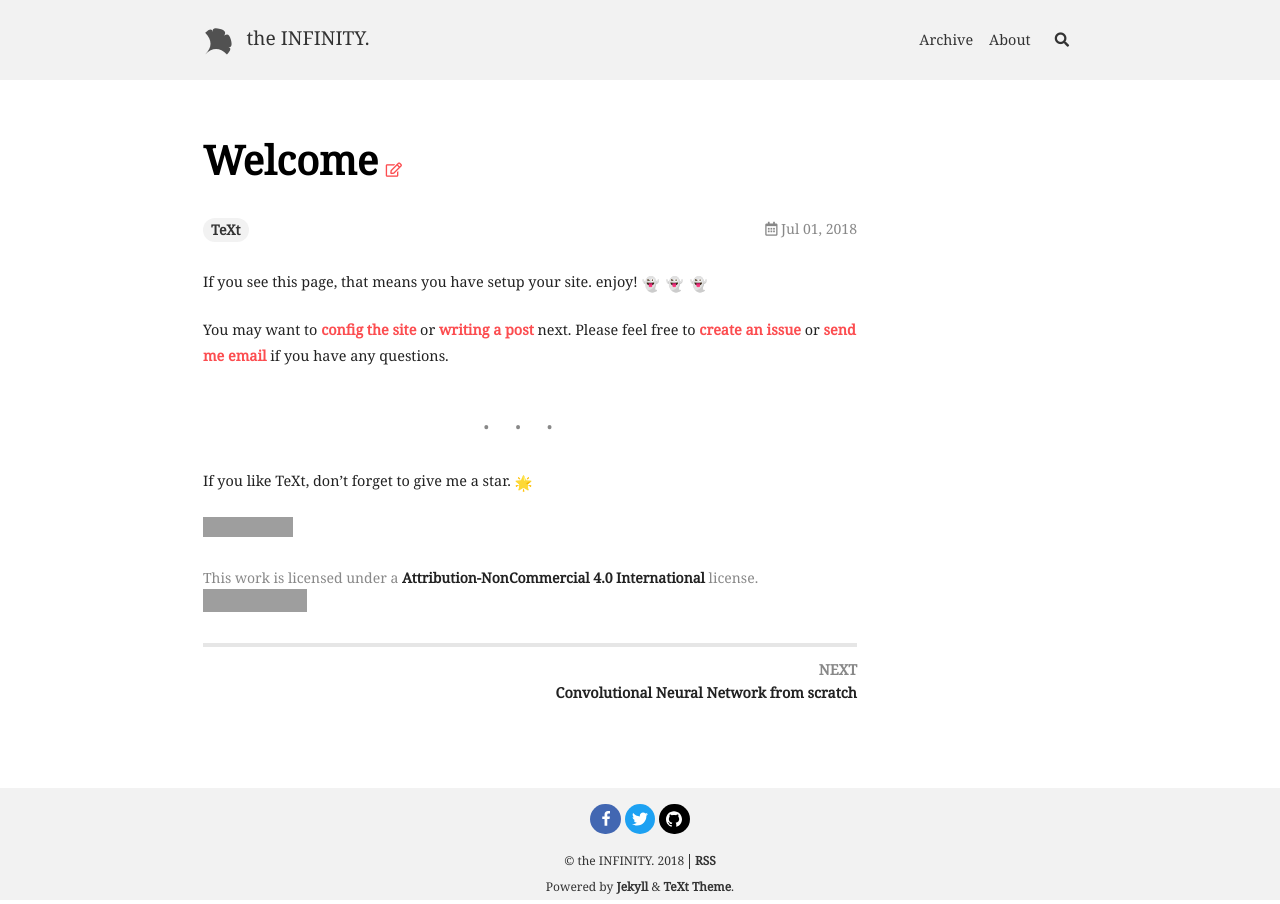
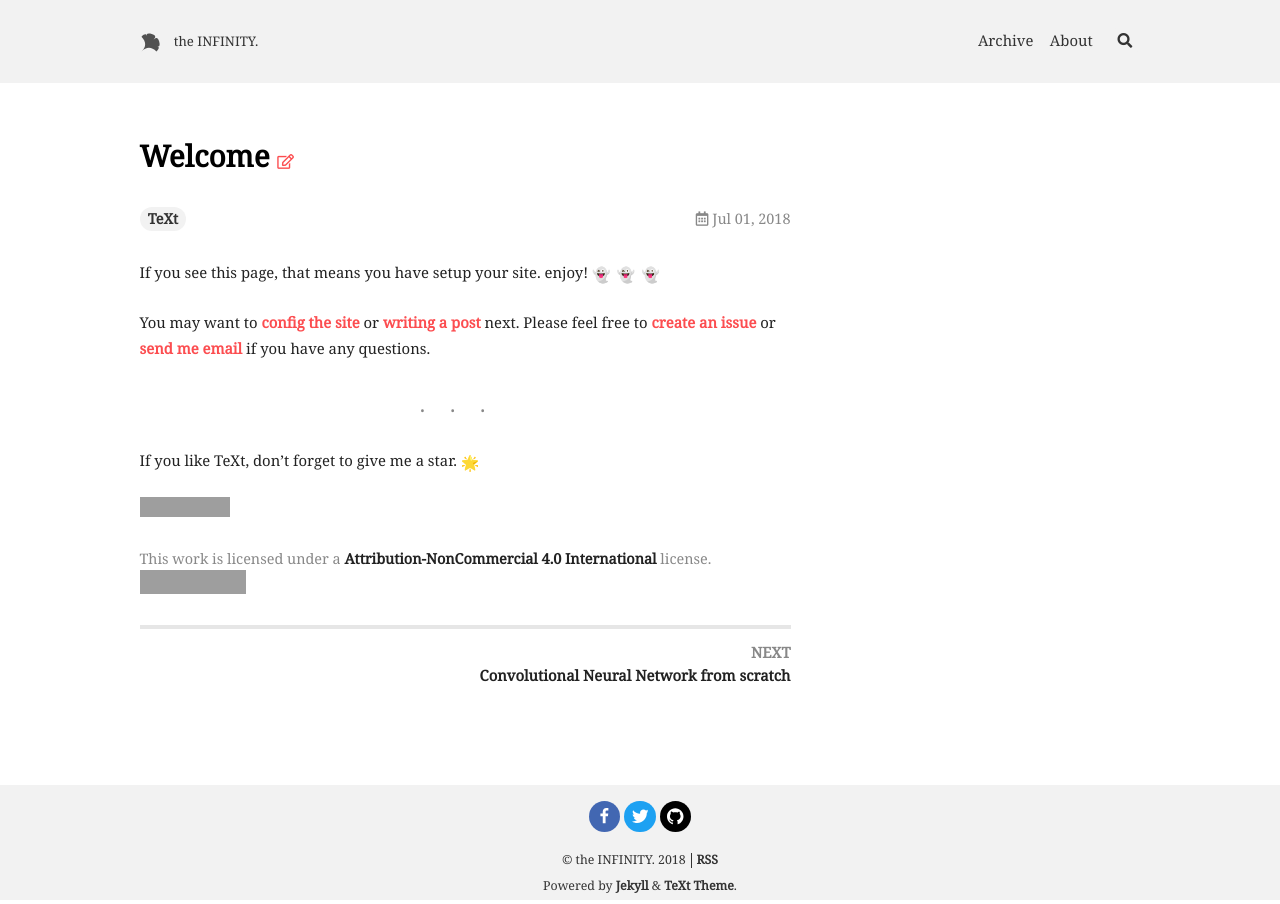
Before and after one commit to vndee/vndee-oldsite, a Jekyll site: the page built from _posts/2018-07-01-welcome.md, in a window 1280 px wide. Built offline with Jekyll 4.4.1, drawn with Linux system fonts in a browser that asks for light colours; nearby versions of some CDN libraries; emoji names are drawn with the system emoji font; grey boxes are pictures that could not be loaded.

Commit message:
Update _variables.scss

```diff
--- a/_sass/common/_variables.scss
+++ b/_sass/common/_variables.scss
@@ -4,7 +4,7 @@ $base: (
   font-family:            ('Noto Serif', serif),
   font-family-code:       (Menlo, Monaco, Consolas, Andale Mono, lucida console, Courier New, monospace),
 
-  font-size-root:         16px,
+  font-size-root:         16.5px,
 
   font-size-xl:           1.5rem,
   font-size-lg:           1.25rem,
@@ -26,12 +26,12 @@ $base: (
   font-size-h5-lg:        1.25rem,
   font-size-h6-lg:        1.25rem,
 
-  font-size-h1:           2.5rem,
-  font-size-h2:           1.9rem,
-  font-size-h3:           1.5rem,
-  font-size-h4:           1.2rem,
-  font-size-h5:           1rem,
-  font-size-h6:           1rem,
+  font-size-h1:           1.8rem,
+  font-size-h2:           1.3rem,
+  font-size-h3:           1.0rem,
+  font-size-h4:           0.8rem,
+  font-size-h5:           0.6rem,
+  font-size-h6:           0.6rem,
 
   font-size-h1-sm:        2rem,
   font-size-h2-sm:        1.5rem,
@@ -86,9 +86,9 @@ $layout: (
   header-height:          5rem,
   header-height-sm:       3rem,
   content-max-width:      750px,
-  sidebar-width:          250px,
+  sidebar-width:          350px,
   sidebar-header-height:  3rem,
-  aside-width:            220px,
+  aside-width:            350px,
   footer-height:          7rem
 );
 
```
